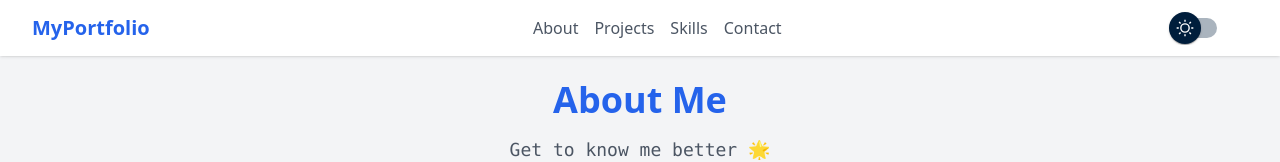
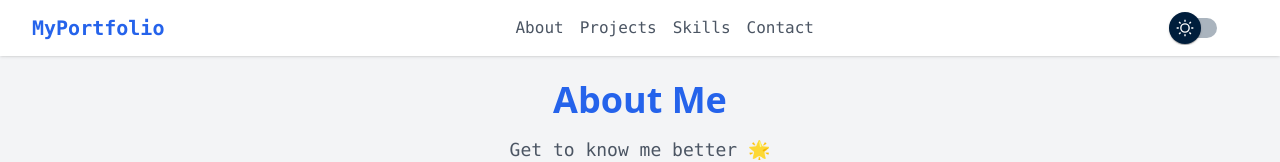
Before and after one commit to romanshrestha20/portfolio, a React (Create React App) app: page / in a window 1280 px wide. Shown: the top 162 px of the page. Built offline with nearby package versions, Linux system fonts and the light colour scheme.

Commit message:
Add Google Fonts to index.html and apply font-mono class to Navbar component

```diff
--- a/public/index.html
+++ b/public/index.html
@@ -9,6 +9,21 @@
   href="https://cdnjs.cloudflare.com/ajax/libs/font-awesome/5.15.4/css/all.min.css"
   rel="stylesheet"
 />
+<link
+  href="https://fonts.googleapis.com/css2?family=Poppins:wght@400;600&display=swap"
+  rel="stylesheet"
+/>
+<link
+  href="https://fonts.googleapis.com/css2?family=Roboto+Mono:wght@400;500;700&display=swap"
+  rel="stylesheet"
+/>
+<!-- Add these in the <head> tag of your public/index.html file -->
+  <link rel="preconnect" href="https://fonts.googleapis.com">
+  <link rel="preconnect" href="https://fonts.gstatic.com" crossorigin>
+  <link href="https://fonts.googleapis.com/css2?family=Ubuntu:ital,wght@0,300;0,400;0,500;0,700;1,300;1,400;1,500;1,700&display=swap" rel="stylesheet">
+
+
+
     <meta
       name="description"
       content="Web site created using create-react-app"
--- a/src/components/Navbar.jsx
+++ b/src/components/Navbar.jsx
@@ -10,7 +10,7 @@ const Navbar = () => {
   const toggleMenu = () => setIsOpen(!isOpen);
 
   return (
-    <nav className="bg-white dark:bg-gray-800 shadow fixed w-full z-10 transition-colors">
+    <nav className="bg-white dark:bg-gray-800 shadow fixed w-full z-10 transition-colors font-mono">
       <div className="container mx-auto px-4 sm:px-6 lg:px-8">
         <div className="flex justify-between items-center h-14">
           {/* Logo */}
@@ -19,7 +19,7 @@ const Navbar = () => {
           </div>
 
           {/* Desktop Links */}
-          <div className="hidden md:flex space-x-4">
+          <div className="hidden md:flex space-x-4 font-mono">
             <a
               href="#about"
               className="text-gray-600 dark:text-gray-300 hover:text-blue-600 dark:hover:text-blue-400 transition"
@@ -57,7 +57,7 @@ const Navbar = () => {
 
         {/* Mobile Menu */}
         {isOpen && (
-          <div className="md:hidden bg-white dark:bg-gray-800 shadow-md">
+          <div className="md:hidden bg-white dark:bg-gray-800 shadow-md font-mono">
             <div className="space-y-4 pt-4 pb-4">
               <a
                 href="#about"
```
